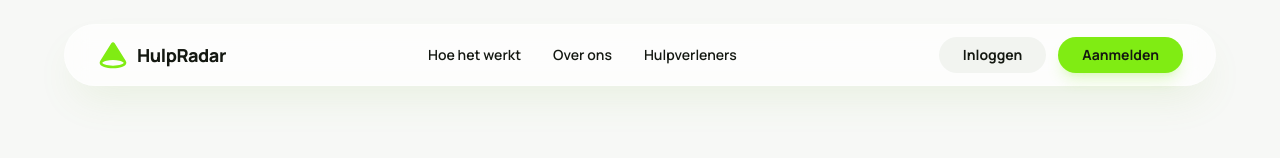
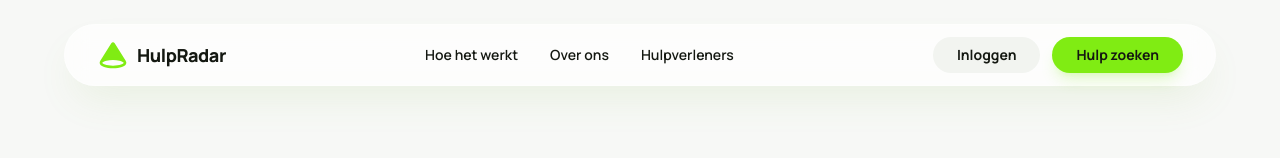
Before and after one commit to rivaldorose/hulpradar, a Next.js app: page / in a window 1280 px wide. Shown: the top 158 px of the page. Built offline with nearby package versions, Linux system fonts and the light colour scheme.

Commit message:
Rename Aanmelden button to Hulp zoeken for clarity
Co-Authored-By: Claude Opus 4.5 <noreply@anthropic.com>

```diff
--- a/src/app/page.tsx
+++ b/src/app/page.tsx
@@ -49,7 +49,7 @@ export default function HomePage() {
               Inloggen
             </Link>
             <Link href="#zoek-hulp" className="px-6 py-2 text-sm font-bold bg-primary text-primary-foreground rounded-full shadow-lg shadow-primary/20">
-              Aanmelden
+              Hulp zoeken
             </Link>
           </div>
         </div>
--- a/src/components/layout/Header.tsx
+++ b/src/components/layout/Header.tsx
@@ -33,7 +33,7 @@ export function Header() {
             Inloggen
           </Link>
           <Link href="/#zoek-hulp" className="px-6 py-2 text-sm font-bold bg-primary text-primary-foreground rounded-full shadow-lg shadow-primary/20">
-            Aanmelden
+            Hulp zoeken
           </Link>
         </div>
       </div>
```
